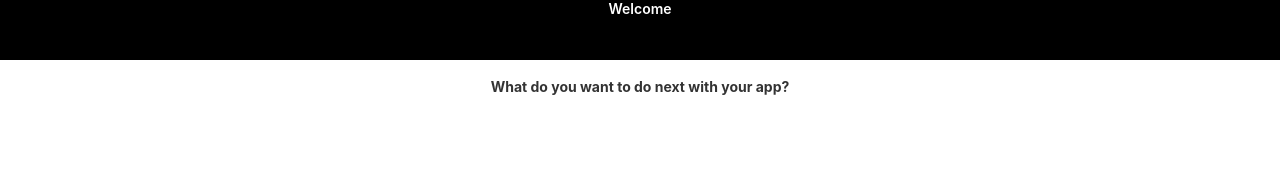
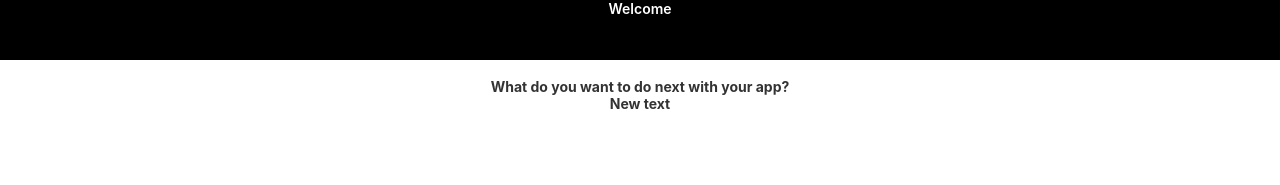
Before and after one commit to EswarDevops/angular-app-with-azure, an Angular app: page / in a window 1280 px wide. Shown: the top 185 px of the page. Built offline with nearby package versions, Linux system fonts and the light colour scheme.

Commit message:
New text added

```diff
--- a/src/app/app.component.html
+++ b/src/app/app.component.html
@@ -294,6 +294,7 @@
 <div class="content" role="main">
 
   <p>What do you want to do next with your app?</p>
+  <p>New text</p>
 
 </div>
 
```
